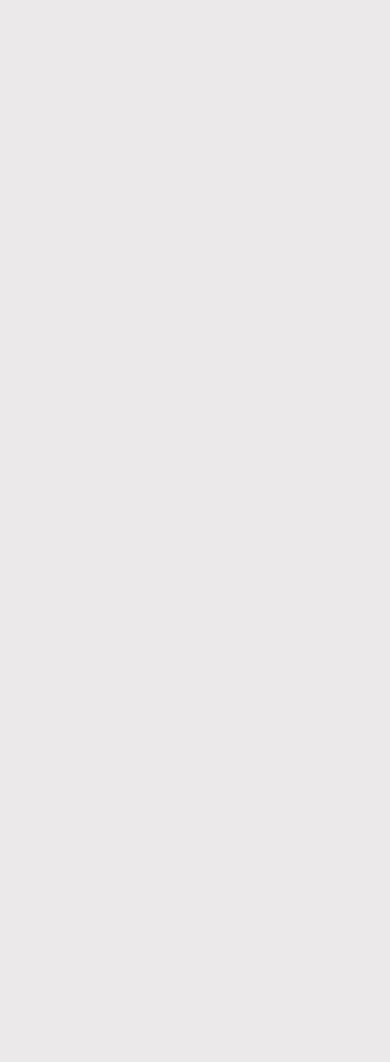
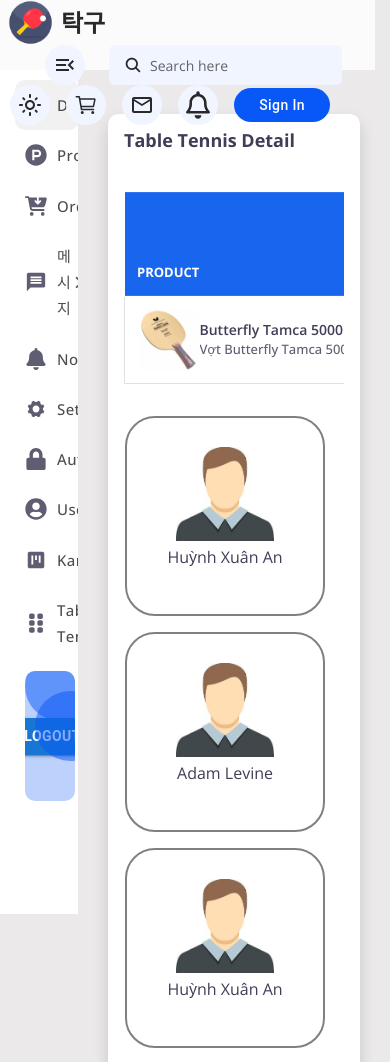
Before and after one commit to KINGDOMNVHAI/bongban-fe, a React (Create React App) app: page /table-tennis-detail in a window 390 px wide. Before the commit this address had no page. Shown: the top 1062 px of the page. Before the commit the page ends 844 px from the top, so only its background shows below. Built offline with nearby package versions, Linux system fonts and the light colour scheme.

Commit message:
Create TableTennisDetail, design background login

```diff
--- a/src/App.css
+++ b/src/App.css
@@ -181,10 +181,11 @@ table td .info h6 {overflow: hidden; text-overflow: ellipsis; white-space: nowra
 
 .css-1to7aaw-MuiButtonBase-root-MuiPaginationItem-root.Mui-selected {background-color: #0858f7 !important;}
 
-.loginSection {width: 100%; height: 100vh; padding: 35px 25px;}
+.loginSection {width: 100%; height: 100vh; padding: 35px 25px; background: #FFF;}
+.loginPatern {width: 100%; height: 100%; opacity: 0.08; position: fixed; top: 0px; left: 0px; z-index: 99; pointer-events: none;}
 
-
-
+.loginSection .loginBox {width: 400px; height: auto; margin: auto;}
+.loginSection .loginBox .wrapper {width: 100%; height: 300px; background: #f0f0f0; position: relative; z-index: 100;}
 
 /*
 .form .form-group {margin-bottom: 15px;}
@@ -194,3 +195,6 @@ table td .info h6 {overflow: hidden; text-overflow: ellipsis; white-space: nowra
 .form .form-group textarea {height: 120px; padding-top: 15px;}
 
 */
+
+/* Box Table Tennis Detail */
+.tableTennisBox {text-align: center;}
--- a/src/App.js
+++ b/src/App.js
@@ -6,6 +6,7 @@ import Header from './components/Header';
 import Sidebar from './components/Sidebar';
 import Dashboard from './pages/Dashboard';
 import TableTennis from './pages/TableTennis';
+import TableTennisDetail from './pages/TableTennisDetail';
 import Login from './pages/Login';
 
 const MyContext = createContext();
@@ -14,7 +15,7 @@ function App() {
 
   const [isToggleSidebar, setIsToggleSidebar] = useState(false);
   const [isLogin, setIsLogin] = useState(false);
-  const [isHideSidebarAndHeader, setIsHideSidebarAndHeader] = useState(true);
+  const [isHideSidebarAndHeader, setIsHideSidebarAndHeader] = useState(false);
 
   const values = {
     isToggleSidebar,
@@ -49,7 +50,9 @@ function App() {
               <Route path="/" exact={true} element={<Dashboard />} />
               <Route path="/dashboard" exact={true} element={<Dashboard />} />
               <Route path="/login" exact={true} element={<Login />} />
+
               <Route path="/table-tennis" exact={true} element={<TableTennis />} />
+              <Route path="/table-tennis-detail" exact={true} element={<TableTennisDetail />} />
             </Routes>
           </div>
         </div>
--- a/src/pages/Login/index.js
+++ b/src/pages/Login/index.js
@@ -1,6 +1,6 @@
 import { useContext, useEffect } from 'react';
 import Logo from '../../assets/images/table-tennis-logo.png';
-
+import patern from '../../assets/images/pattern.webp';
 import { MyContext } from '../../App';
 
 const Login = () => {
@@ -12,14 +12,21 @@ const Login = () => {
     },[])
 
     return (
+        <>
+            <img src={patern} className='loginPatern' />
             <section className="loginSection">
                 <div className="loginBox">
                     <div className="logo text-center">
                         <img src={Logo} width="70px" />
                         <h5 className='font-weight-bold'>Login to 탁구</h5>
                     </div>
+
+                    <div className='wrapper mt-3 card border p-3'>
+
                     </div>
-        </section>
+                </div>
+            </section>`
+        </>
     )
 }
 
--- a/src/pages/TableTennis/index.js
+++ b/src/pages/TableTennis/index.js
@@ -1,9 +1,9 @@
 import { useState } from "react";
-import { Chart } from "react-google-charts";
+import { Link } from "react-router-dom";
 import { Menu, MenuItem, Select, FormControl, Button, Pagination } from "@mui/material/";
 
-import { IoMdCart, IoIosTimer } from "react-icons/io";
-import { HiDotsVertical } from "react-icons/hi";
+// import { IoMdCart, IoIosTimer } from "react-icons/io";
+// import { HiDotsVertical } from "react-icons/hi";
 import { FaUserCircle, FaEye, FaPencilAlt } from "react-icons/fa"
 import { MdShoppingBag, MdDelete } from "react-icons/md";
 import { GiStarsStack } from "react-icons/gi";
@@ -108,7 +108,7 @@ const TableTennis = () => {
                                 <td>3.000.000 VND</td>
                                 <td>
                                     <div className="actions d-flex align-items-center">
-                                        <Button className="secondary" color="secondary"><FaEye/></Button>
+                                        <Link to={'/table-tennis-detail'}><Button className="secondary" color="secondary"><FaEye/></Button></Link>
                                         <Button className="success" color="success"><FaPencilAlt/></Button>
                                         <Button className="error" color="error"><MdDelete/></Button>
                                     </div>
--- /dev/null
+++ b/src/pages/TableTennisDetail/index.js
@@ -0,0 +1,193 @@
+import { useState } from "react";
+import { Link } from "react-router-dom";
+import { Box, MenuItem, Select, FormControl, Button, Pagination } from "@mui/material/";
+
+import { IoMdCart, IoIosTimer } from "react-icons/io";
+import { HiDotsVertical } from "react-icons/hi";
+import { FaUserCircle, FaEye, FaPencilAlt } from "react-icons/fa"
+import { MdShoppingBag, MdDelete } from "react-icons/md";
+import { GiStarsStack } from "react-icons/gi";
+
+const TableTennisDetail = () => {
+
+    const [showBy, setShowBy] = useState('');
+    const [showBysetCatBy, setCatBy] = useState('');
+
+    return <>
+        <section className="right-content w-100">
+            <div className="row dashboardBoxWrapperRow">
+                <div className="col-md-8">
+                    <div className="dashboardBoxWrapper d-flex">
+
+                    </div>
+                </div>
+
+                <div className="col-md-4 pl-0">
+                    <div className="box">
+
+                    </div>
+                </div>
+            </div>
+
+            <div className="card shadow border-0 p-3 mt-4">
+                <h3 className="hd">Table Tennis Detail</h3>
+
+                <div className="row cardFilters mt-3">
+
+                </div>
+
+                <div className="table-responsive mt-3">
+                    <table className="table table-bordered v-align">
+                        <thead className="thead-dark">
+                            <tr>
+                                <th style={{width:'300px'}}>PRODUCT</th>
+                                <th>STARTED PRICE (khởi điểm)</th>
+                                <th>DEPOSIT (đặt cọc)</th>
+                                <th>DEPRECIATION (khấu hao)</th>
+                                <th>ENDED PRICE (kết thúc)</th>
+                            </tr>
+                        </thead>
+
+                        <tbody>
+                            <tr>
+                                <td>
+                                    <div className="d-flex align-items-center productBox">
+                                        <div className="imgWrapper">
+                                            <div className="img">
+                                                <img src="/upload/images/product/takku-1.jpg" className="w-100" />
+                                            </div>
+                                        </div>
+                                        <div className="info pl-0">
+                                            <h6>Butterfly Tamca 5000</h6>
+                                            <p>Vợt Butterfly Tamca 5000 được thiết kế với tính năng trợ lực cho người chơi cùng 2 lớp sợi Carbon đan xen 3 lớp gỗ nằm gần lớp gỗ hinoki ở ngoài.</p>
+                                        </div>
+                                    </div>
+                                </td>
+                                <td>6.500.000 VND</td>
+                                <td>3.000.000 VND</td>
+                                <td>100.000 VND</td>
+                                <td>3.000.000 VND</td>
+                            </tr>
+                        </tbody>
+                    </table>
+                </div>
+
+                <div className="row">
+                    <Box
+                        height={200}
+                        width={200}
+                        display="flex"
+                        alignItems="center"
+                        sx={{ border: '2px solid grey' }}
+                        className="btn-round ml-3 mt-3"
+                    >
+                        <div className="tableTennisBox img">
+                            <img src="/upload/images/avatar-1.jpg" className="w-50" />
+                            <p className="mt-1">Huỳnh Xuân An</p>
+                        </div>
+                    </Box>
+
+                    <Box
+                        height={200}
+                        width={200}
+                        display="flex"
+                        alignItems="center"
+                        sx={{ border: '2px solid grey' }}
+                        className="btn-round ml-3 mt-3"
+                    >
+                        <div className="tableTennisBox img">
+                            <img src="/upload/images/avatar-1.jpg" className="w-50" />
+                            <p className="mt-1">Adam Levine</p>
+                        </div>
+                    </Box>
+
+                    <Box
+                        height={200}
+                        width={200}
+                        display="flex"
+                        alignItems="center"
+                        sx={{ border: '2px solid grey' }}
+                        className="btn-round ml-3 mt-3"
+                    >
+                        <div className="tableTennisBox img">
+                            <img src="/upload/images/avatar-1.jpg" className="w-50" />
+                            <p className="mt-1">Huỳnh Xuân An</p>
+                        </div>
+                    </Box>
+
+                    <Box
+                        height={200}
+                        width={200}
+                        display="flex"
+                        alignItems="center"
+                        sx={{ border: '2px solid grey' }}
+                        className="btn-round ml-3 mt-3"
+                    >
+                        <div className="tableTennisBox img">
+                            <img src="/upload/images/avatar-1.jpg" className="w-50" />
+                            <p className="mt-1">Huỳnh Xuân An</p>
+                        </div>
+                    </Box>
+
+                    <Box
+                        height={200}
+                        width={200}
+                        display="flex"
+                        alignItems="center"
+                        sx={{ border: '2px solid grey' }}
+                        className="btn-round ml-3 mt-3"
+                    >
+                        <div className="tableTennisBox img">
+                            <img src="/upload/images/avatar-1.jpg" className="w-50" />
+                            <p className="mt-1">Huỳnh Xuân An</p>
+                        </div>
+                    </Box>
+
+                    <Box
+                        height={200}
+                        width={200}
+                        display="flex"
+                        alignItems="center"
+                        sx={{ border: '2px solid grey' }}
+                        className="btn-round ml-3 mt-3"
+                    >
+                        <div className="tableTennisBox img">
+                            <img src="/upload/images/avatar-1.jpg" className="w-50" />
+                            <p className="mt-1">Huỳnh Xuân An</p>
+                        </div>
+                    </Box>
+
+                    <Box
+                        height={200}
+                        width={200}
+                        display="flex"
+                        alignItems="center"
+                        sx={{ border: '2px solid grey' }}
+                        className="btn-round ml-3 mt-3"
+                    >
+                        <div className="tableTennisBox img">
+                            <img src="/upload/images/avatar-1.jpg" className="w-50" />
+                            <p className="mt-1">Huỳnh Xuân An</p>
+                        </div>
+                    </Box>
+
+                    <Box
+                        height={200}
+                        width={200}
+                        display="flex"
+                        alignItems="center"
+                        sx={{ border: '2px solid grey' }}
+                        className="btn-round ml-3 mt-3"
+                    >
+                        <div className="tableTennisBox img">
+                            <img src="/upload/images/avatar-1.jpg" className="w-50" />
+                            <p className="mt-1">Huỳnh Xuân An</p>
+                        </div>
+                    </Box>
+                </div>
+            </div>
+        </section>
+    </>
+}
+
+export default TableTennisDetail;
```
Also changed, not shown: document/huongdan.txt, public/upload/images/avatar-1.jpg (added), src/assets/images/pattern.webp (added). Lines whose indentation alone changed are shown as unchanged.
